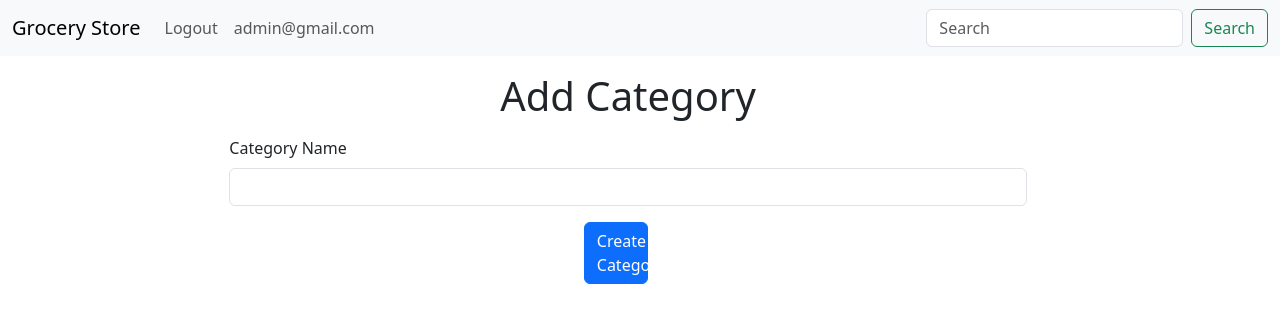
After one commit to rohitrk06/Nov-24-Bootcamp, a Flask app: page /add_category in a window 1280 px wide. The commit adds this page. Shown: the top 323 px of the page. Run offline with Flask 3, Linux system fonts and the light colour scheme; a user stored in the database is signed in.

Commit message:
updated code

```diff
--- /dev/null
+++ b/applications/route.py
@@ -0,0 +1,41 @@
+from flask import render_template, request, url_for, session, redirect
+from main import app
+from applications.database import db
+from applications.model import *
+
+
+@app.route('/')
+def index():
+    return render_template('index.html')
+
+@app.route('/add_category', methods=['GET','POST'])
+def add_category():
+    if request.method == 'GET':
+
+        if session['role'] != 'admin':
+            #flash message
+            return redirect(url_for('index'))
+
+        return render_template('addcategory.html')
+
+    if request.method == 'POST':
+
+        category_name = request.form.get('category_name')
+
+        if not category_name:
+            #flash message
+            return redirect(url_for('add_category'))
+
+        if Categories.query.filter_by(category_name = category_name).first():
+            #flash message
+            return redirect(url_for('add_category'))
+
+        if session['role'] != 'admin':
+            #flash message
+            return redirect(url_for('index'))
+
+        category = Categories(category_name = category_name)
+        db.session.add(category)
+        db.session.commit()
+        #flash message
+        return redirect(url_for('index'))
--- a/main.py
+++ b/main.py
@@ -57,7 +57,8 @@ def create_app():
 app = create_app()
 
 
-from applications.routes import *
+from applications.auth_routes import *
+from applications.route import *
 
 
 if __name__ == '__main__':
--- /dev/null
+++ b/templates/addcategory.html
@@ -0,0 +1,23 @@
+{% extends 'base.html' %}
+
+{% block title %}
+Add Category
+{% endblock %}
+
+
+{% block content %}
+<div class='container-fluid row justify-content-center'>
+    <div class="col-8">
+        <h1 class="m-3 text-center">Add Category</h1>
+        <form method="post" action="{{url_for('add_category')}}" >
+            <div class="mb-3">
+              <label for="name" class="form-label">Category Name</label>
+              <input type="text" class="form-control" id="name" name="category_name">
+            </div>
+            <div class="container-fluid row justify-content-center">
+                <button type="submit" class="btn btn-primary col-1">Create Category</button>
+            </div>
+          </form>
+    </div>
+</div>
+{% endblock %}
--- /dev/null
+++ b/templates/admin_homepage.html
@@ -0,0 +1,3 @@
+<div>
+    Admin Homepage
+</div>
--- /dev/null
+++ b/templates/customer_homepage.html
@@ -0,0 +1,3 @@
+<div>
+    Customer Homepage
+</div>
--- /dev/null
+++ b/templates/store_homepage.html
@@ -0,0 +1,3 @@
+<div>
+    Store Manager Homepage
+</div>
```
Also changed, not shown: applications/auth_routes.py (renamed from applications/routes.py, +35 -6 lines), applications/model.py (+22 -1 lines), templates/customer_registration_details.html (added, +27 -0 lines), templates/index.html (+13 -2 lines), instance/database.db.
